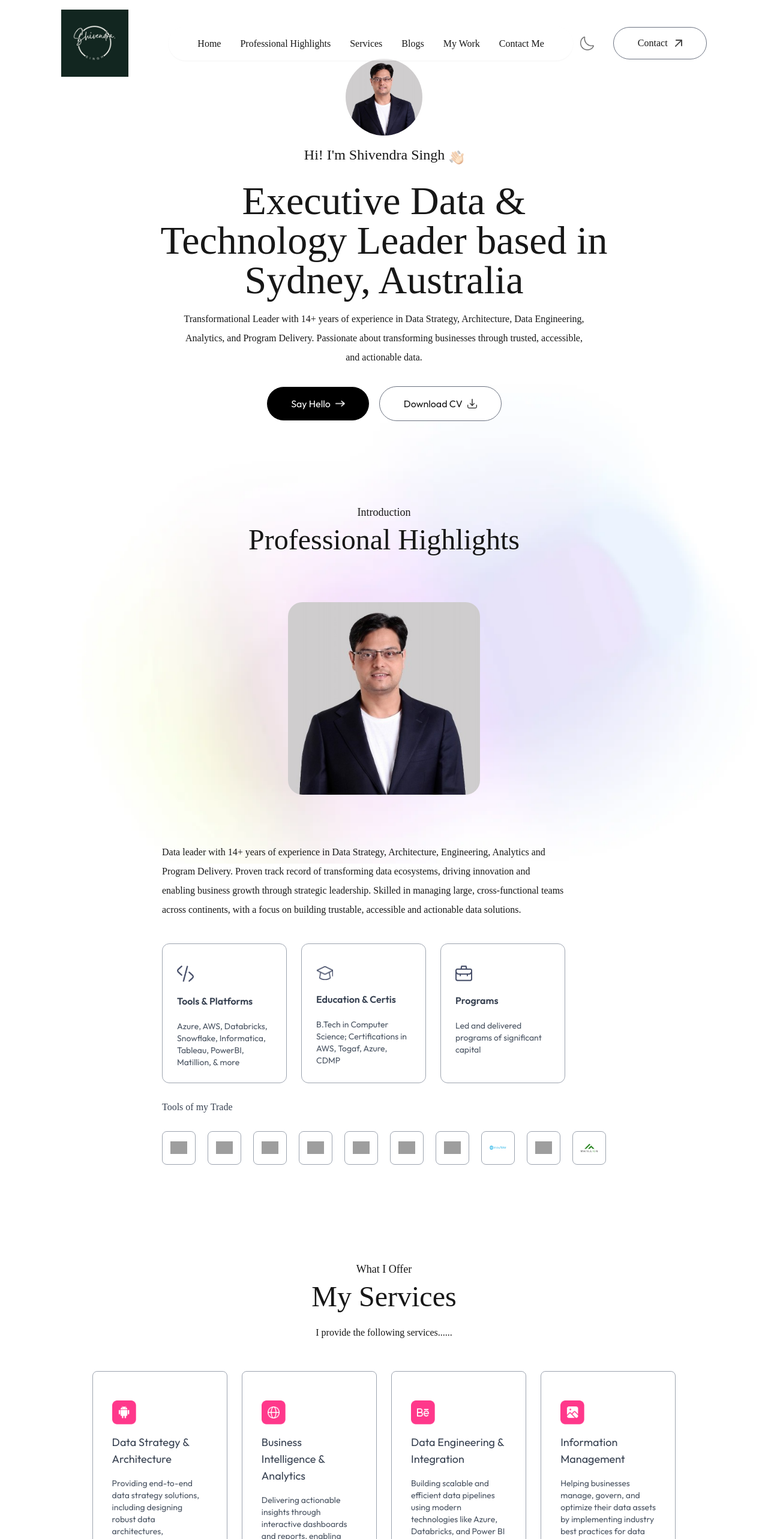
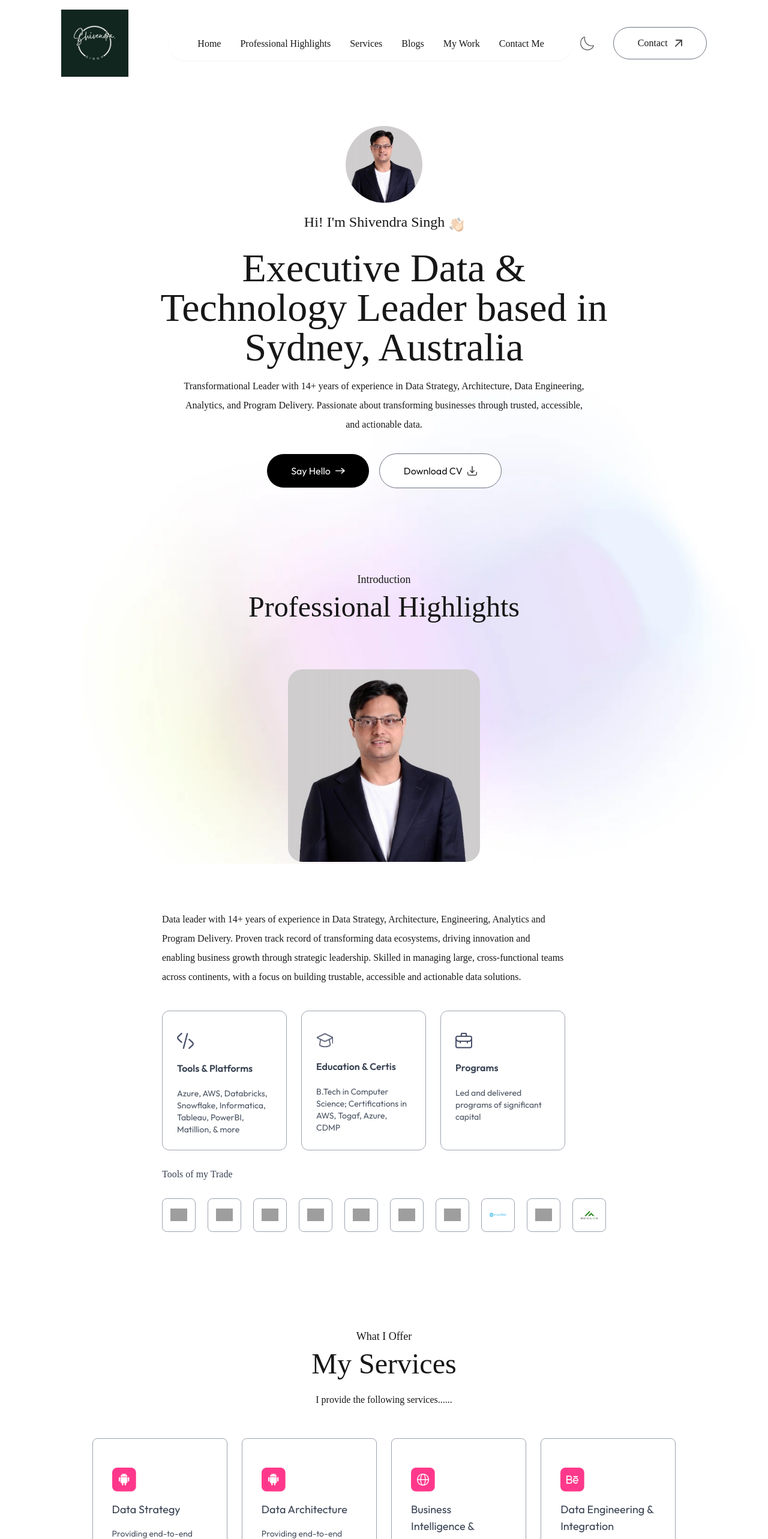
Before and after one commit to Connect-Shivendra/Portfolio, a Next.js app: page / in a window 1280 px wide. Shown: the top 2566 px of the page at 60% size. Built offline with nearby package versions, Linux system fonts and the light colour scheme; grey boxes are pictures that could not be loaded; a web font is replaced by a local one.

Commit message:
Padding changes, more services added

```diff
--- a/app/components/About.jsx
+++ b/app/components/About.jsx
@@ -10,7 +10,7 @@ const About = ({isDarkMode}) => {
       initial={{opacity: 0}}
       whileInView={{opacity: 1}}
       transition={{duration: 1.6}}
-    id='about' className='w-full px-[12%] py-10 scroll-mt-20'>
+      id='about' className='w-full px-[12%] py-10'> {/* Removed scroll-mt, fixed quotes */}
       <motion.h4
         initial={{opacity: 0, y: -20}}
         whileInView={{opacity: 1, y:0}}
@@ -87,7 +87,6 @@ const About = ({isDarkMode}) => {
                     <Image src={tool.logo} alt={tool.name} width={56} height={56} className='w-5 sm:w-7' />
                 </motion.li>
               ))}
-
             </motion.ul>
 
         </motion.div>
--- a/app/components/Blogs.jsx
+++ b/app/components/Blogs.jsx
@@ -1,3 +1,4 @@
+
 'use client';
 
 import { useState, useEffect } from 'react';
@@ -70,8 +71,7 @@ const Blogs = ({ blogs }) => {
     <motion.div
       {...fadeIn}
       id='blogs'
-      className='w-full px-[12%] py-10 scroll-mt-20'
-    >
+      className='w-full px-[12%] py-10'> {/* Removed scroll-mt, fixed quotes */}
       <motion.h2
         {...slideDown}
         transition={{ duration: 0.5, delay: 0.2 }}
--- a/app/components/Navbar.jsx
+++ b/app/components/Navbar.jsx
@@ -5,8 +5,8 @@ import Image from 'next/image'
 import React, { useEffect, useRef, useState } from 'react'
 import Link from 'next/link'; // Import Link for internal navigation
 
-// Accept isOnBlogPage prop to adjust link behavior
-const Navbar = ({isDarkMode, setIsDarkMode, isOnBlogPage = false}) => {
+// Accept setActiveSection prop to handle clicks directly
+const Navbar = ({isDarkMode, setIsDarkMode, isOnBlogPage = false, setActiveSection}) => {
 
     const [isScroll, setIsScroll] = useState(false)
     const sideMenuRef = useRef();
@@ -31,19 +31,28 @@ const Navbar = ({isDarkMode, setIsDarkMode, isOnBlogPage = false}) => {
         return () => window.removeEventListener('scroll', handleScroll);
     },[])
 
-    // Helper function to generate link URLs
-    const getLinkUrl = (hash) => {
-      // If on a blog page, prepend / to hash links, except for #top which should go to root
-      if (isOnBlogPage) {
-        return hash === "#top" ? "/" : `/${hash}`;
+    // Handle navigation clicks to update state and scroll
+    const handleNavClick = (sectionId) => {
+      if (!isOnBlogPage) {
+        setActiveSection(sectionId); // Update state in parent
+        // Optional: Smooth scroll after state update (might need slight delay or useEffect)
+        // setTimeout(() => {
+        //   const element = document.getElementById(sectionId);
+        //   if (element) {
+        //     element.scrollIntoView({ behavior: 'smooth' });
+        //   }
+        // }, 0);
+        closeMenu(); // Close mobile menu if open
       }
-      // If on the home page, just use the hash
-      return hash;
+      // If on blog page, navigate to home page with hash
+      else {
+        window.location.href = `/#${sectionId}`;
+      }
     };
 
   return (
     <>
-    {/* Background Image - Ensure assets.header_bg_color is valid */}
+    {/* Background Image */}
     <div className='fixed top-0 right-0 w-11/12 -z-10 translate-y-[80%] dark:hidden'>
         {assets.header_bg_color &&
           <Image src={assets.header_bg_color} alt='' className='w-screen h-screen object-cover' priority />
@@ -53,20 +62,20 @@ const Navbar = ({isDarkMode, setIsDarkMode, isOnBlogPage = false}) => {
       <nav className={`w-full fixed px-5 lg:px-8 xl:px-[8%] py-4 flex
         items-center justify-between z-50 ${isScroll ? "bg-white bg-opacity-50 backdrop-blur-lg shadow-sm dark:bg-darkTheme dark:shadow-white/20" : ""}`}>
 
-        {/* Use Link for home navigation - Always points to root */}
-        <Link href="/">
-            <Image src={isDarkMode ? assets.logo_dark : assets.logo} className='w-28 cursor-pointer mr-14' alt='Logo' priority />
-        </Link>
+        {/* Logo Link - Use onClick to set state to 'top' */}
+        <button onClick={() => handleNavClick('top')} className='cursor-pointer mr-14'>
+            <Image src={isDarkMode ? assets.logo_dark : assets.logo} className='w-28' alt='Logo' priority />
+        </button>
 
+        {/* Desktop Menu - Use buttons with onClick */}
         <ul className={`hidden md:flex items-center gap-6 lg:gap-8 rounded-full px-12 py-3
         ${isScroll ? "" : "bg-white shadow-sm bg-opacity-50 dark:border dark:border-white/50 dark:bg-transparent"} `}>
-            {/* Use Link for home, adjust others based on page */}
-            <li><Link className='font-Ovo' href={getLinkUrl("#top")}>Home</Link></li>
-            <li><Link className='font-Ovo' href={getLinkUrl("#about")}>Professional Highlights</Link></li>
-            <li><Link className='font-Ovo' href={getLinkUrl("#services")}>Services</Link></li>
-            <li><Link className='font-Ovo' href={getLinkUrl("#blogs")}>Blogs</Link></li>
-            <li><Link className='font-Ovo' href={getLinkUrl("#work")}>My Work</Link></li>
-            <li><Link className='font-Ovo' href={getLinkUrl("#contact")}>Contact Me</Link></li>
+            <li><button className='font-Ovo' onClick={() => handleNavClick('top')}>Home</button></li>
+            <li><button className='font-Ovo' onClick={() => handleNavClick('about')}>Professional Highlights</button></li>
+            <li><button className='font-Ovo' onClick={() => handleNavClick('services')}>Services</button></li>
+            <li><button className='font-Ovo' onClick={() => handleNavClick('blogs')}>Blogs</button></li>
+            <li><button className='font-Ovo' onClick={() => handleNavClick('work')}>My Work</button></li>
+            <li><button className='font-Ovo' onClick={() => handleNavClick('contact')}>Contact Me</button></li>
         </ul>
         <div className='flex items-center gap-4'>
             {/* Dark Mode Toggle */}
@@ -74,12 +83,12 @@ const Navbar = ({isDarkMode, setIsDarkMode, isOnBlogPage = false}) => {
                 <Image src={isDarkMode ? assets.sun_icon : assets.moon_icon} alt='' className='w-6' />
             </button>
 
-            {/* Contact Link */}
-            <Link href={getLinkUrl("#contact")} className='hidden lg:flex items-center gap-3 px-10
+            {/* Contact Button */}
+            <button onClick={() => handleNavClick('contact')} className='hidden lg:flex items-center gap-3 px-10
             py-2.5 border border-gray-500 rounded-full ml-4 font-Ovo
             dark:border-white/50 hover:bg-gray-100 dark:hover:bg-gray-800 transition-colors'>Contact
             <Image src={isDarkMode ? assets.arrow_icon_dark : assets.arrow_icon} alt='' className='w-3'/>
-            </Link>
+            </button>
 
             {/* Mobile Menu Button */}
             <button className='block md:hidden ml-3' onClick={openMenu} aria-label="Open menu">
@@ -87,7 +96,7 @@ const Navbar = ({isDarkMode, setIsDarkMode, isOnBlogPage = false}) => {
             </button>
         </div>
 
-        {/* Mobile Menu */}
+        {/* Mobile Menu - Use buttons with onClick */}
         <ul ref={sideMenuRef} className='flex md:hidden flex-col gap-4 py-20 px-10 fixed -right-64
         top-0 bottom-0 w-64 z-50 h-screen bg-rose-50 transition-transform duration-500 transform translate-x-64
         dark:bg-darkHover dark:text-white'>
@@ -95,13 +104,12 @@ const Navbar = ({isDarkMode, setIsDarkMode, isOnBlogPage = false}) => {
             <div className='absolute right-6 top-6' onClick={closeMenu}>
                 <Image src={isDarkMode ? assets.close_white : assets.close_black} alt='' className='w-5 cursor-pointer' />
             </div>
-            {/* Use Link for navigation, close menu on click */}
-            <li><Link className='font-Ovo' onClick={closeMenu} href={getLinkUrl("#top")}>Home</Link></li>
-            <li><Link className='font-Ovo' onClick={closeMenu} href={getLinkUrl("#about")}>About Me</Link></li>
-            <li><Link className='font-Ovo' onClick={closeMenu} href={getLinkUrl("#services")}>Services</Link></li>
-            <li><Link className='font-Ovo' onClick={closeMenu} href={getLinkUrl("#blogs")}>Blogs</Link></li>
-            <li><Link className='font-Ovo' onClick={closeMenu} href={getLinkUrl("#work")}>My Work</Link></li>
-            <li><Link className='font-Ovo' onClick={closeMenu} href={getLinkUrl("#contact")}>Contact Me</Link></li>
+            <li><button className='font-Ovo' onClick={() => handleNavClick('top')}>Home</button></li>
+            <li><button className='font-Ovo' onClick={() => handleNavClick('about')}>About Me</button></li>
+            <li><button className='font-Ovo' onClick={() => handleNavClick('services')}>Services</button></li>
+            <li><button className='font-Ovo' onClick={() => handleNavClick('blogs')}>Blogs</button></li>
+            <li><button className='font-Ovo' onClick={() => handleNavClick('work')}>My Work</button></li>
+            <li><button className='font-Ovo' onClick={() => handleNavClick('contact')}>Contact Me</button></li>
         </ul>
 
       </nav>
--- a/app/components/Services.jsx
+++ b/app/components/Services.jsx
@@ -9,7 +9,7 @@ const Services = () => {
       initial={{opacity: 0}}
       whileInView={{opacity: 1}}
       transition={{duration: 1}}
-    id="services" className='w-full px-[12%] py-10 scroll-mt-20'>
+      id="services" className='w-full px-[12%] py-10'> {/* Removed scroll-mt, fixed quotes */}
         <motion.h4
           initial={{opacity: 0, y: -20}}
           whileInView={{opacity: 1, y:0}}
@@ -33,13 +33,12 @@ const Services = () => {
           initial={{opacity: 0}}
           whileInView={{opacity: 1}}
           transition={{duration: 0.6, delay: 0.9}}
-        className='grid grid-cols-auto gap-6 my-10'>
+          className='grid grid-cols-1 sm:grid-cols-2 lg:grid-cols-4 gap-6 my-10'> {/* Corrected grid layout */}
             {serviceData.map(({icon,title,description, link},index)=>(
                 <motion.div
                   whileHover={{scale: 1.05}}
-                key={index} className='border border-gray-400 rounded-lg px-8 py-12 hover:shadow-black
-                cursor-pointer hover:bg-lightHover hover:-translate-y-1 duration-500
-                dark:hover:bg-darkHover dark:hover:shadow-white'>
+                  key={index}
+                  className='border border-gray-400 rounded-lg px-8 py-12 hover:shadow-black cursor-pointer hover:bg-lightHover hover:-translate-y-1 duration-500 dark:hover:bg-darkHover dark:hover:shadow-white'>
                     <Image src={icon} alt='' className='w-10'/>
                     <h3 className='text-lg my-4 text-gray-700 dark:text-white'>{title}</h3>
                     <p className='text-sm text-gray-600 leading-5 dark:text-white/80'>
@@ -49,7 +48,6 @@ const Services = () => {
                         Read more <Image alt='' src={assets.right_arrow} className='w-4' />
                     </a>
                 </motion.div>
-
             ))}
         </motion.div>
     </motion.div>
--- a/app/page.js
+++ b/app/page.js
@@ -1,3 +1,4 @@
+
 'use client'
 import { useState, useEffect } from "react";
 import About from "./components/About";
@@ -8,16 +9,15 @@ import Navbar from "./components/Navbar";
 import Services from "./components/Services";
 import Work from "./components/Work";
 import Blogs from "./components/Blogs";
-// Remove direct import of getAllBlogs
 
-// Below creates the contents of the Page  //29/01/24
-// Call Navbar.jsx for Page
 export default function Home() {
   const [isDarkMode, setIsDarkMode] = useState(true);
   const [blogs, setBlogs] = useState([]);
+  // Default to 'top' to show all sections initially
+  const [activeSection, setActiveSection] = useState('top');
 
+  // Load blogs
   useEffect(() => {
-    // Load blogs from API instead of direct file system access
     const loadBlogs = async () => {
       try {
         const response = await fetch('/api/blogs');
@@ -27,39 +27,65 @@ export default function Home() {
         console.error("Error loading blogs:", error);
       }
     };
-
     loadBlogs();
   }, []);
 
+  // Dark mode initialization
   useEffect(() => {
-    if(localStorage.theme === 'dark' || (!('theme' in localStorage) && window.
-    matchMedia('(prefers-color-scheme: dark)').matches)){
-      setIsDarkMode(true)
-    }else{
-      setIsDarkMode(false)
+    const prefersDark = window.matchMedia && window.matchMedia('(prefers-color-scheme: dark)').matches;
+    const storedTheme = localStorage.getItem('theme');
+    if (storedTheme === 'dark' || (!storedTheme && prefersDark)) {
+      setIsDarkMode(true);
+    } else {
+      setIsDarkMode(false);
     }
-  },[])
+  }, []);
 
+  // Apply dark mode
   useEffect(() => {
-    if(isDarkMode){
+    if (isDarkMode) {
       document.documentElement.classList.add('dark');
-      localStorage.theme = 'dark';
-    }else{
+      localStorage.setItem('theme', 'dark');
+    } else {
       document.documentElement.classList.remove('dark');
-      localStorage.theme = '';
+      localStorage.setItem('theme', 'light');
     }
-  },[isDarkMode])
+  }, [isDarkMode]);
 
   return (
     <>
-  <Navbar isDarkMode={isDarkMode} setIsDarkMode={setIsDarkMode}/>
-  {/* Header */}
+      {/* Pass setActiveSection state setter to Navbar */}
+      <Navbar
+        isDarkMode={isDarkMode}
+        setIsDarkMode={setIsDarkMode}
+        isOnBlogPage={false}
+        setActiveSection={setActiveSection} // Pass the setter function
+      />
+
+      {/* Add a main container with top padding to push content below the fixed navbar */}
+      <main className="pt-28"> {/* Added pt-28 here */}
+        {/* Conditionally render sections based on activeSection state */}
+        {activeSection === 'top' ? (
+            <> {/* Render all sections when 'top' is active */}
               <Header isDarkMode={isDarkMode} />
               <About isDarkMode={isDarkMode} />
               <Services isDarkMode={isDarkMode} />
               <Blogs isDarkMode={isDarkMode} blogs={blogs} />
               <Work isDarkMode={isDarkMode} />
               <Contact isDarkMode={isDarkMode} />
+            </>
+          ) : (
+            <> {/* Render only the active section otherwise */}
+              {activeSection === 'about' && <About isDarkMode={isDarkMode} />}
+              {activeSection === 'services' && <Services isDarkMode={isDarkMode} />}
+              {activeSection === 'blogs' && <Blogs isDarkMode={isDarkMode} blogs={blogs} />}
+              {activeSection === 'work' && <Work isDarkMode={isDarkMode} />}
+              {activeSection === 'contact' && <Contact isDarkMode={isDarkMode} />}
+            </>
+          )}
+      </main>
+
+      {/* Footer is always rendered */}
       <Footer isDarkMode={isDarkMode} />
     </>
   );
--- a/assets/assets.js
+++ b/assets/assets.js
@@ -75,7 +75,12 @@ export const assets = {
 
 export const workData = [
     {
-        title: 'Data Strategy & Architecture',
+        title: 'Data Strategy',
+        description: 'One of my key achievements was leading the development of an Enterprise Data Strategy for both private and public organisations, laying the foundation for a modern, cloud-based data ecosystem. This strategy streamlined data processes, enhanced data quality, and improved overall business intelligence capabilities.',
+        bgImage: '/work-1.png',
+    },
+    {
+        title: 'Data Architecture',
         description: 'One of my key achievements was leading the development of an Enterprise Data Strategy for both private and public organisations, laying the foundation for a modern, cloud-based data ecosystem. This strategy streamlined data processes, enhanced data quality, and improved overall business intelligence capabilities.',
         bgImage: '/work-1.png',
     },
@@ -85,7 +90,7 @@ export const workData = [
         bgImage: '/work-2.png',
     },
     {
-        title: 'Building Scalable Data Solutions',
+        title: 'Data Engineering & Integration',
         description: 'Building scalable and efficient data pipelines using modern technologies like Azure, Databricks, Snowflake, Informatica, Matillion and Power BI to ensure seamless data integration across business functions',
         bgImage: '/work-3.png',
     },
@@ -97,10 +102,14 @@ export const workData = [
 ];
 
 export const serviceData = [
-    { icon: assets.mobile_icon, title: 'Data Strategy & Architecture', description: 'Providing end-to-end data strategy solutions, including designing robust data architectures, governance frameworks, and cloud-based data platforms to enable data-driven decision-making.', link: '' },
+    { icon: assets.mobile_icon, title: 'Data Strategy', description: 'Providing end-to-end data strategy solutions, including designing robust data architectures, governance frameworks, and cloud-based data platforms to enable data-driven decision-making.', link: '' },
+    { icon: assets.mobile_icon, title: 'Data Architecture', description: 'Providing end-to-end data strategy solutions, including designing robust data architectures, governance frameworks, and cloud-based data platforms to enable data-driven decision-making.', link: '' },
     { icon: assets.web_icon, title: 'Business Intelligence & Analytics', description: 'Delivering actionable insights through interactive dashboards and reports, enabling organizations to make informed decisions using Power BI and other analytics tools.', link: '' },
     { icon: assets.ui_icon, title: 'Data Engineering & Integration', description: 'Building scalable and efficient data pipelines using modern technologies like Azure, Databricks, and Power BI to ensure seamless data integration across business functions.', link: '' },
     { icon: assets.graphics_icon, title: 'Information Management', description: 'Helping businesses manage, govern, and optimize their data assets by implementing industry best practices for data governance, quality, and compliance', link: '' },
+    { icon: assets.graphics_icon, title: 'Leadership & Coaching', description: 'Helping businesses manage, govern, and optimize their data assets by implementing industry best practices for data governance, quality, and compliance', link: '' },
+    { icon: assets.graphics_icon, title: 'Data Security', description: 'Helping businesses manage, govern, and optimize their data assets by implementing industry best practices for data governance, quality, and compliance', link: '' },
+    { icon: assets.graphics_icon, title: 'Vendor, Contract & Budget Management', description: 'Helping businesses manage, govern, and optimize their data assets by implementing industry best practices for data governance, quality, and compliance', link: '' },
 ];
 
 export const infoList = [
```
Also changed, not shown: app/components/Contact.jsx (+6 -11 lines), app/components/Work.jsx (+9 -18 lines). Lines whose indentation alone changed are shown as unchanged.
